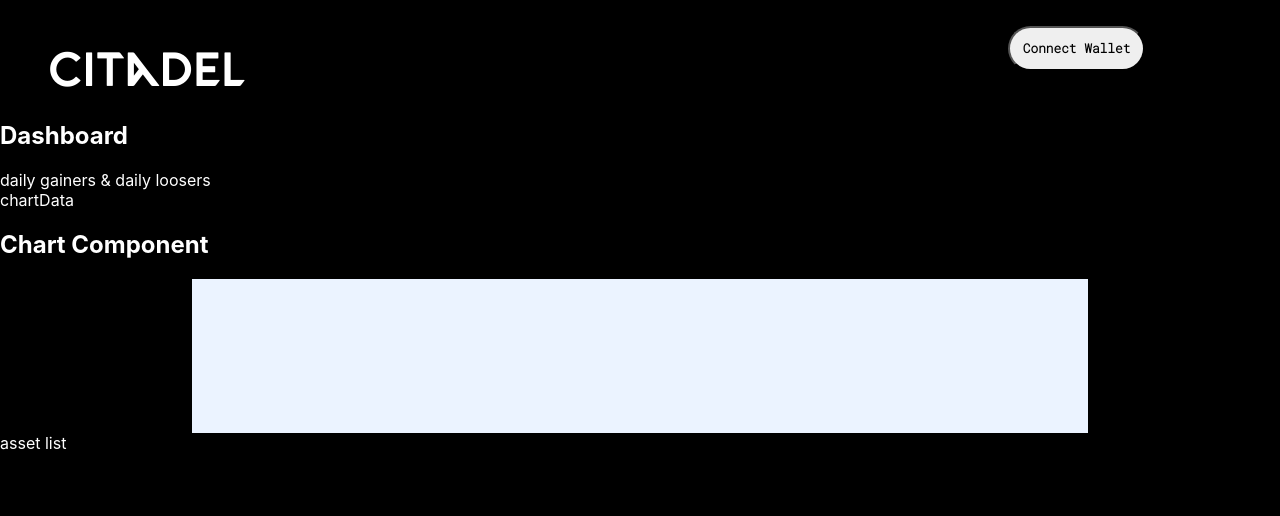
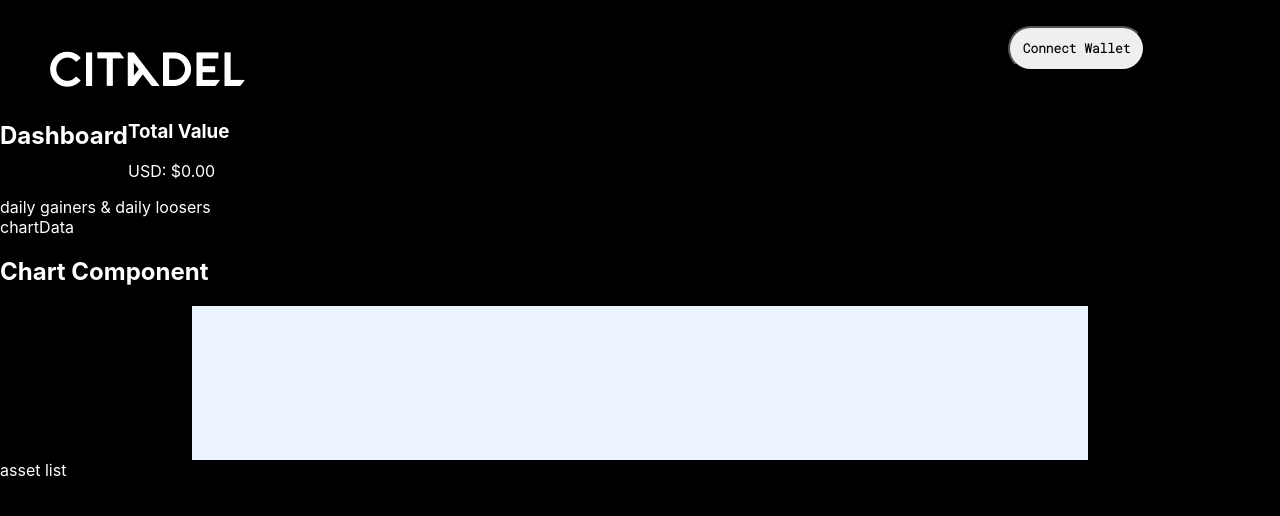
Before and after one commit to Ishwari18/citadel-eth-india, a React (Create React App) app: page /portfolio in a window 1280 px wide. Shown: the top 516 px of the page. Built offline with nearby package versions, Linux system fonts and the light colour scheme.

Commit message:
tvl value

```diff
--- a/src/App.css
+++ b/src/App.css
@@ -6,6 +6,9 @@
 
 .App {
   text-align: center;
+}
+.headbar {
+  display: flex;
 }
 
 .App-logo {
--- a/src/components/Portfolio.js
+++ b/src/components/Portfolio.js
@@ -2,9 +2,14 @@ import React, { useEffect, useState } from 'react';
 import axios from 'axios';
 import Navbar from './Navbar';
 import ChartComponent from './ChartComponent';
+import TotalValue from './TotalValue';
 
 const Portfolio = () => {
   const [portfolioData, setPortfolioData] = useState(null);
+  const assetArray = [
+    "0xF977814e90dA44bFA03b6295A0616a897441aceC",
+    "0x46f80018211D5cBBc988e853A8683501FCA4ee9b"
+  ];
 
   useEffect(() => {
     const fetchPortfolioData = async () => {
@@ -39,6 +44,9 @@ const Portfolio = () => {
       <Navbar/>
       <div className="headbar">
         <h2 className='dashhead'>Dashboard</h2>
+        <div className="tvl">
+        <TotalValue assetArray={assetArray} />
+        </div>
       </div>
 
       {portfolioData && (
--- /dev/null
+++ b/src/components/TotalValue.js
@@ -0,0 +1,58 @@
+import React, { useEffect, useState } from "react";
+import axios from "axios";
+
+const TotalValue = ({ assetArray }) => {
+  const [totalValue, setTotalValue] = useState(0);
+
+  useEffect(() => {
+    const fetchTotalValue = async () => {
+      const promises = assetArray.map(async (address) => {
+        const url = `http://localhost:3001/?url=https://api.1inch.dev/portfolio/v3/portfolio/additional/erc20/details`;
+        const config = {
+          headers: {
+            Authorization: "Bearer cFc1AY00HRU0oIOcgOWlf3NUk5ZIyzC5",
+          },
+          params: {
+            "chain_id": 1,
+            "addresses": [
+              "0xF977814e90dA44bFA03b6295A0616a897441aceC"
+            ],
+            "contract_address": "0x6982508145454Ce325dDbE47a25d4ec3d2311933",
+            "timerange": "1month"
+          }
+        };
+        try {
+          const response = await axios.get(url, config);
+          return response.data;
+        } catch (error) {
+          console.error(`Error fetching data for address ${address}:`, error);
+          return null;
+        }
+      });
+
+      // Wait for all promises to resolve
+      const dataForAllAssets = await Promise.all(promises);
+
+      // Filter out null responses
+      const validData = dataForAllAssets.filter((data) => data !== null);
+
+      // Calculate total value
+      const total = validData.reduce((sum, data) => {
+        return sum + (data?.amount * data?.price_to_usd || 0);
+      }, 0);
+
+      setTotalValue(total);
+    };
+
+    fetchTotalValue();
+  }, [assetArray]);
+
+  return (
+    <div>
+      <h3>Total Value</h3>
+      <p>USD: ${totalValue.toFixed(2)}</p>
+    </div>
+  );
+};
+
+export default TotalValue;
```
